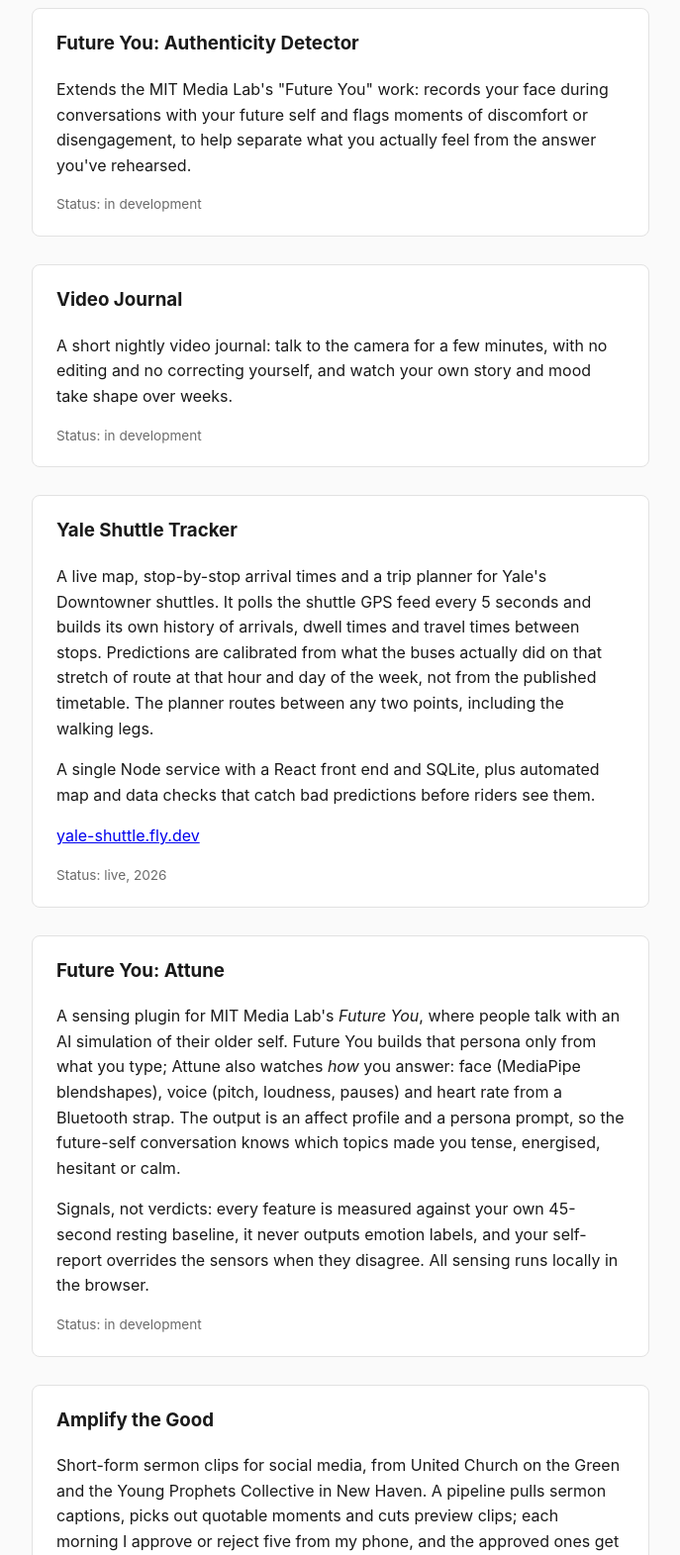
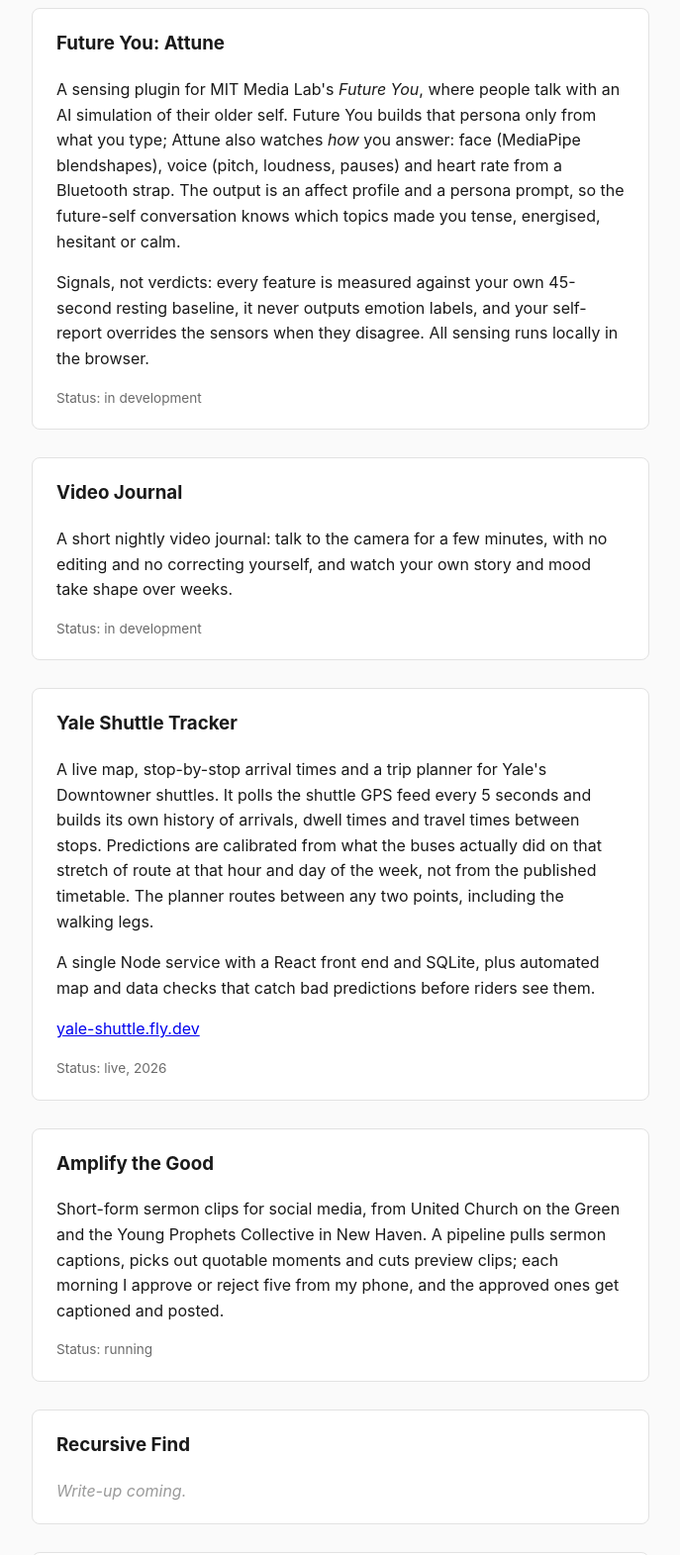
Before and after one commit to grtwrn/grtwrn.github.io, a plain HTML site: page index.html in a window 1280 px wide. Shown: the part 1880-3451 px from the top of the page at 99% size, without its empty margins (296-983 px from the left). Drawn offline with Linux system fonts and the light colour scheme.

Commit message:
Merge duplicate Future You cards into one (Attune)

```diff
--- a/index.html
+++ b/index.html
@@ -63,11 +63,18 @@
     </article>
 
     <article class="project">
-      <h3>Future You: Authenticity Detector</h3>
+      <h3>Future You: Attune</h3>
       <p>
-        Extends the MIT Media Lab's "Future You" work: records your face during conversations with your
-        future self and flags moments of discomfort or disengagement, to help separate what you actually
-        feel from the answer you've rehearsed.
+        A sensing plugin for MIT Media Lab's <em>Future You</em>, where people talk with an AI simulation
+        of their older self. Future You builds that persona only from what you type; Attune also watches
+        <em>how</em> you answer: face (MediaPipe blendshapes), voice (pitch, loudness, pauses) and heart
+        rate from a Bluetooth strap. The output is an affect profile and a persona prompt, so the
+        future-self conversation knows which topics made you tense, energised, hesitant or calm.
+      </p>
+      <p>
+        Signals, not verdicts: every feature is measured against your own 45-second resting baseline,
+        it never outputs emotion labels, and your self-report overrides the sensors when they disagree.
+        All sensing runs locally in the browser.
       </p>
       <p class="status">Status: in development</p>
     </article>
@@ -96,23 +103,6 @@
       </p>
       <p><a href="https://yale-shuttle.fly.dev">yale-shuttle.fly.dev</a></p>
       <p class="status">Status: live, 2026</p>
-    </article>
-
-    <article class="project">
-      <h3>Future You: Attune</h3>
-      <p>
-        A sensing plugin for MIT Media Lab's <em>Future You</em>, where people talk with an AI simulation
-        of their older self. Future You builds that persona only from what you type; Attune also watches
-        <em>how</em> you answer: face (MediaPipe blendshapes), voice (pitch, loudness, pauses) and heart
-        rate from a Bluetooth strap. The output is an affect profile and a persona prompt, so the
-        future-self conversation knows which topics made you tense, energised, hesitant or calm.
-      </p>
-      <p>
-        Signals, not verdicts: every feature is measured against your own 45-second resting baseline,
-        it never outputs emotion labels, and your self-report overrides the sensors when they disagree.
-        All sensing runs locally in the browser.
-      </p>
-      <p class="status">Status: in development</p>
     </article>
 
     <article class="project">
```
